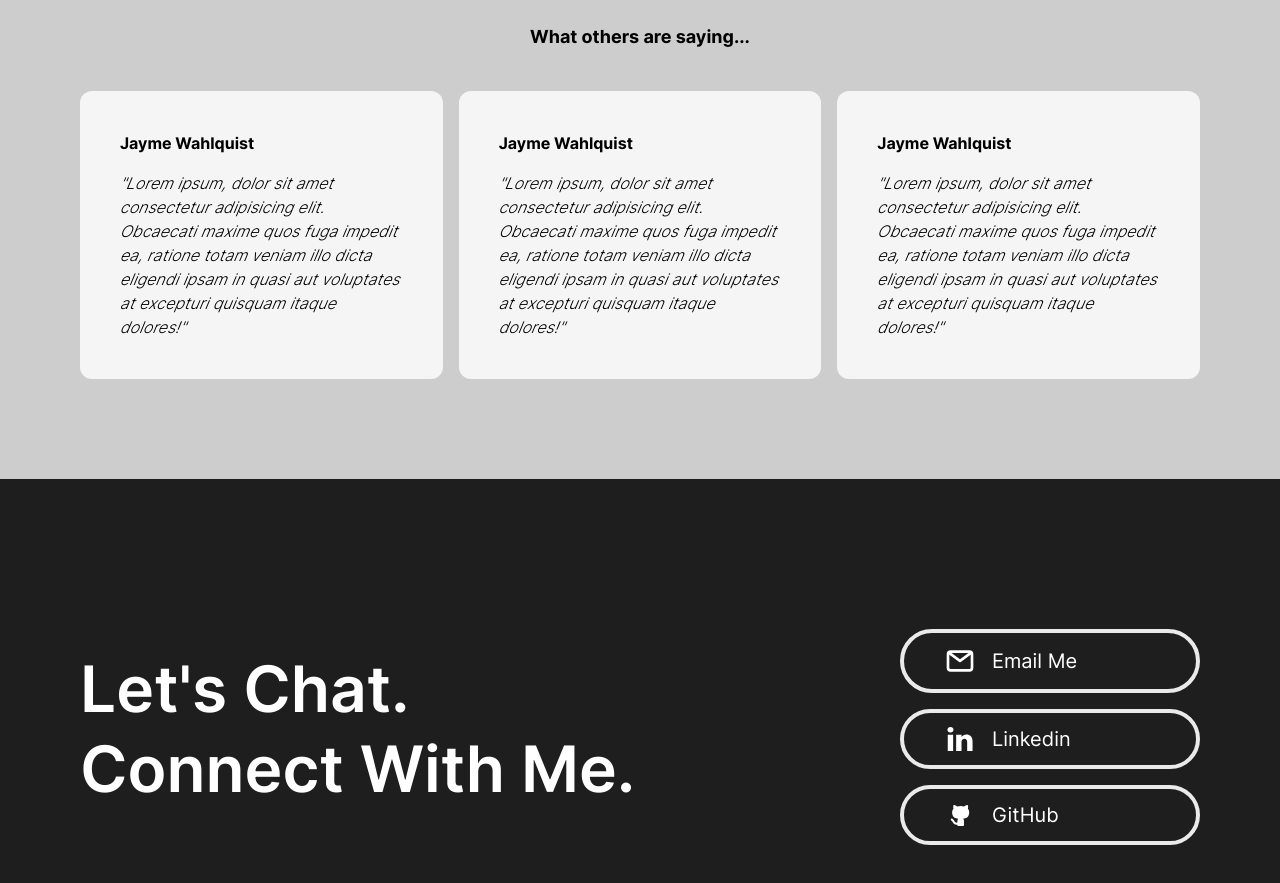
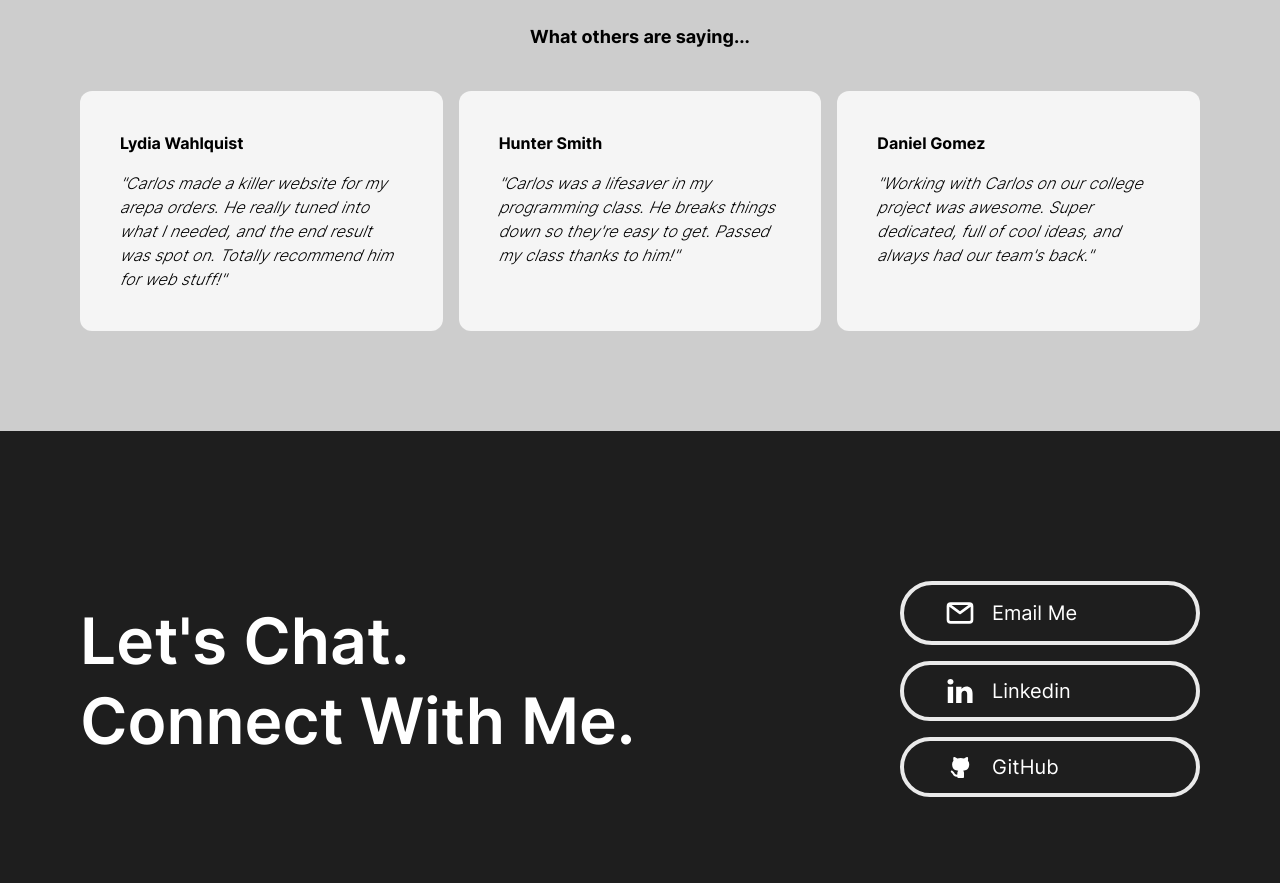
Before and after one commit to Calesi19/Svelte-Portfolio, a SvelteKit app: page / in a window 1280 px wide. Shown: the part 3620-4503 px from the top of the page. Built offline with nearby package versions, Linux system fonts and the light colour scheme.

Commit message:
fix: added testimonials and fixed their spacing on mobile.

```diff
--- a/src/components/Reviews.svelte
+++ b/src/components/Reviews.svelte
@@ -7,37 +7,34 @@
 
     <div class="container justify-between gap-4 flex overflow-auto no-scrollbar">
 
-        <div class="w-auto min-w-[300px] p-10 bg-[#f5f5f5] rounded-xl hover:bg-[#eeeeee]">
+        <div class="min-w-[300px] w-[750px] p-10 bg-[#f5f5f5] rounded-xl hover:bg-[#eeeeee]">
             <h2 class="font-inter font-bold mb-4">
-                Jayme Wahlquist
+                Lydia Wahlquist
             </h2>
             <p>
                 <i class=" font-light">
-                    "Lorem ipsum, dolor sit amet consectetur adipisicing elit. Obcaecati maxime quos fuga impedit ea, ratione totam veniam illo dicta eligendi ipsam in quasi aut voluptates at excepturi quisquam itaque dolores!"
-                </i>
+                    "Carlos made a killer website for my arepa orders. He really tuned into what I needed, and the end result was spot on. Totally recommend him for web stuff!"                </i>
             </p>
         </div>
 
-        <div class="w-auto min-w-[300px] p-10 bg-[#f5f5f5] rounded-xl hover:bg-[#eeeeee]">
+        <div class="min-w-[300px] w-[750px] p-10 bg-[#f5f5f5] rounded-xl hover:bg-[#eeeeee]">
             <h2 class="font-inter font-bold mb-4">
-                Jayme Wahlquist
+                Hunter Smith
             </h2>
             <p>
                 <i class=" font-light">
-                    "Lorem ipsum, dolor sit amet consectetur adipisicing elit. Obcaecati maxime quos fuga impedit ea, ratione totam veniam illo dicta eligendi ipsam in quasi aut voluptates at excepturi quisquam itaque dolores!"
-                </i>
+                    "Carlos was a lifesaver in my programming class. He breaks things down so they're easy to get. Passed my class thanks to him!"                </i>
             </p>
         </div>
 
 
-        <div class="w-auto min-w-[300px] p-10 bg-[#f5f5f5] rounded-xl hover:bg-[#eeeeee]">
+        <div class="min-w-[300px] w-[750px] p-10 bg-[#f5f5f5] rounded-xl hover:bg-[#eeeeee]">
             <h2 class="font-inter font-bold mb-4">
-                Jayme Wahlquist
+                Daniel Gomez
             </h2>
             <p>
                 <i class=" font-light">
-                    "Lorem ipsum, dolor sit amet consectetur adipisicing elit. Obcaecati maxime quos fuga impedit ea, ratione totam veniam illo dicta eligendi ipsam in quasi aut voluptates at excepturi quisquam itaque dolores!"
-                </i>
+                    "Working with Carlos on our college project was awesome. Super dedicated, full of cool ideas, and always had our team's back."                </i>
             </p>
         </div>
 
```
